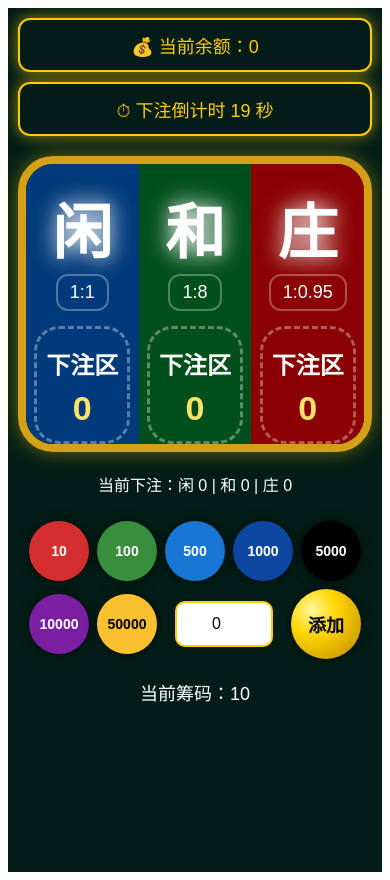
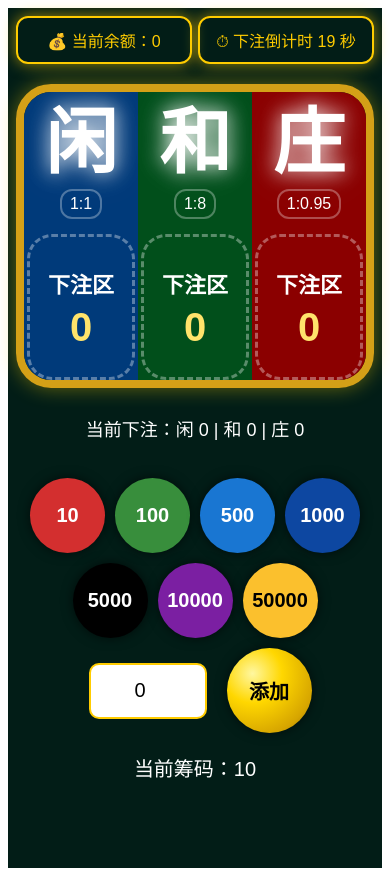
Before and after one commit to sjonhkan48/demo-game, a Vue app in the folder frontend/: page / in a window 390 px wide. Built offline with nearby package versions, Linux system fonts and the light colour scheme; no server answers.

Commit message:
Update GameView.vue

```diff
--- a/frontend/src/views/GameView.vue
+++ b/frontend/src/views/GameView.vue
@@ -217,7 +217,7 @@ body{ margin:0;}
   border:8px solid #d4a017;
   border-radius:35px;
   overflow:hidden;
-  height:500px;
+  min-height:500px;
   box-shadow:0 0 20px rgba(255,215,0,.4), inset 0 0 20px rgba(255,215,0,.2);
 }
 .bet-area{
@@ -236,7 +236,7 @@ body{ margin:0;}
 .tie{ background:#014f1b; }
 .banker{ background:#8b0000; }
 .title{
-  font-size:120px;
+  font-size:90px;
   font-weight:bold;
   line-height:1;
   text-shadow:0 0 20px #fff,0 0 40px rgba(255,255,255,.2);
@@ -260,7 +260,7 @@ body{ margin:0;}
   align-items:center;
 }
 .zone-text{
-  font-size:52px;
+  font-size:40px;
   font-weight:700;
   color:white;
 }
@@ -343,77 +343,94 @@ body{ margin:0;}
 
 /* 闪烁动画 */
 @keyframes flash{0%{opacity:1;}50%{opacity:.4;}100%{opacity:1;}}
-  /* 手机适配 */
-@media (max-width: 768px){
+
+/* ---- 手机版适配 ---- */
+@media (max-width:768px){
 
 .page{
-    padding:10px;
+  padding:8px;
 }
 
+/* 顶部 */
 .top-bar{
-    flex-direction:column;
-    gap:10px;
+  flex-direction:row;
+  gap:6px;
 }
 
 .balance-box,
 .timer-box{
-    font-size:18px;
+  flex:1;
+  font-size:16px;
+  padding:10px;
   text-align:center;
 }
 
+/* 三个投注区 */
 .bet-board{
-    height:280px;
+  height:auto;
+  min-height:auto;
+}
+
+.bet-area{
+  padding-top:15px;
 }
 
 .title{
-    font-size:60px;
+  font-size:72px;
 }
 
 .rate{
-    font-size:18px;
+  font-size:16px;
+  padding:4px 8px;
 }
 
 .drop-zone{
-    height:120px;
+  width:90%;
+  height:140px;
 }
 
 .zone-text{
-    font-size:24px;
+  font-size:22px;
 }
 
 .money{
-    font-size:34px;
-    margin-top:10px;
+  font-size:40px;
+  margin-top:8px;
 }
 
+/* 当前下注 */
+.current-bet{
+  font-size:18px;
+  line-height:1.4;
+  padding:10px;
+}
+
+/* 筹码区域 */
 .chip-panel{
-    gap:8px;
+  gap:10px;
+  justify-content:center;
 }
 
 .chip-panel button{
-    width:60px;
-    height:60px;
-    font-size:14px;
+  width:75px;
+  height:75px;
+  font-size:20px;
+}
+
+.chip-input{
+  width:110px;
+  height:50px;
+  font-size:20px;
 }
 
 .chip-add{
-    width:70px !important;
-    height:70px !important;
-    font-size:18px !important;
-  }
-
-  .chip-input{
-    width:90px;
-    height:40px;
-    font-size:16px;
-  }
-
-  .current-bet{
-    font-size:16px;
+  width:85px !important;
+  height:85px !important;
+  font-size:20px !important;
 }
 
 .selected-chip{
-    font-size:18px;
+  font-size:20px;
 }
 
 .result-box{
```
Lines whose indentation alone changed are shown as unchanged.
